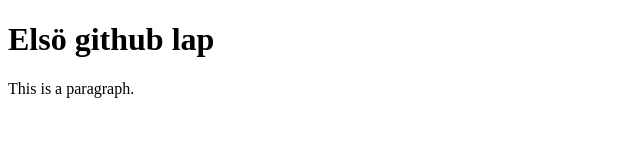
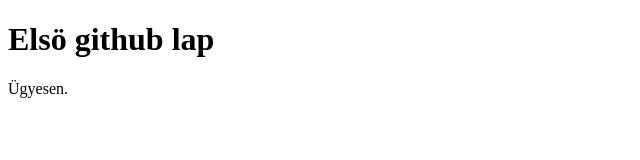
Before and after one commit to Benikuszhaha/proba, a plain HTML site: page index.html in a window 1280 px wide. Shown: the whole page, without its empty margins (0-640 px from the left). Drawn offline with Linux system fonts and the light colour scheme.

Commit message:
Második

```diff
--- a/index.html
+++ b/index.html
@@ -7,7 +7,7 @@
 <body>
 
 <h1>Elsö github lap</h1>
-<p>This is a paragraph.</p>
+<p>Ügyesen.</p>
 
 </body>
 </html>
```
